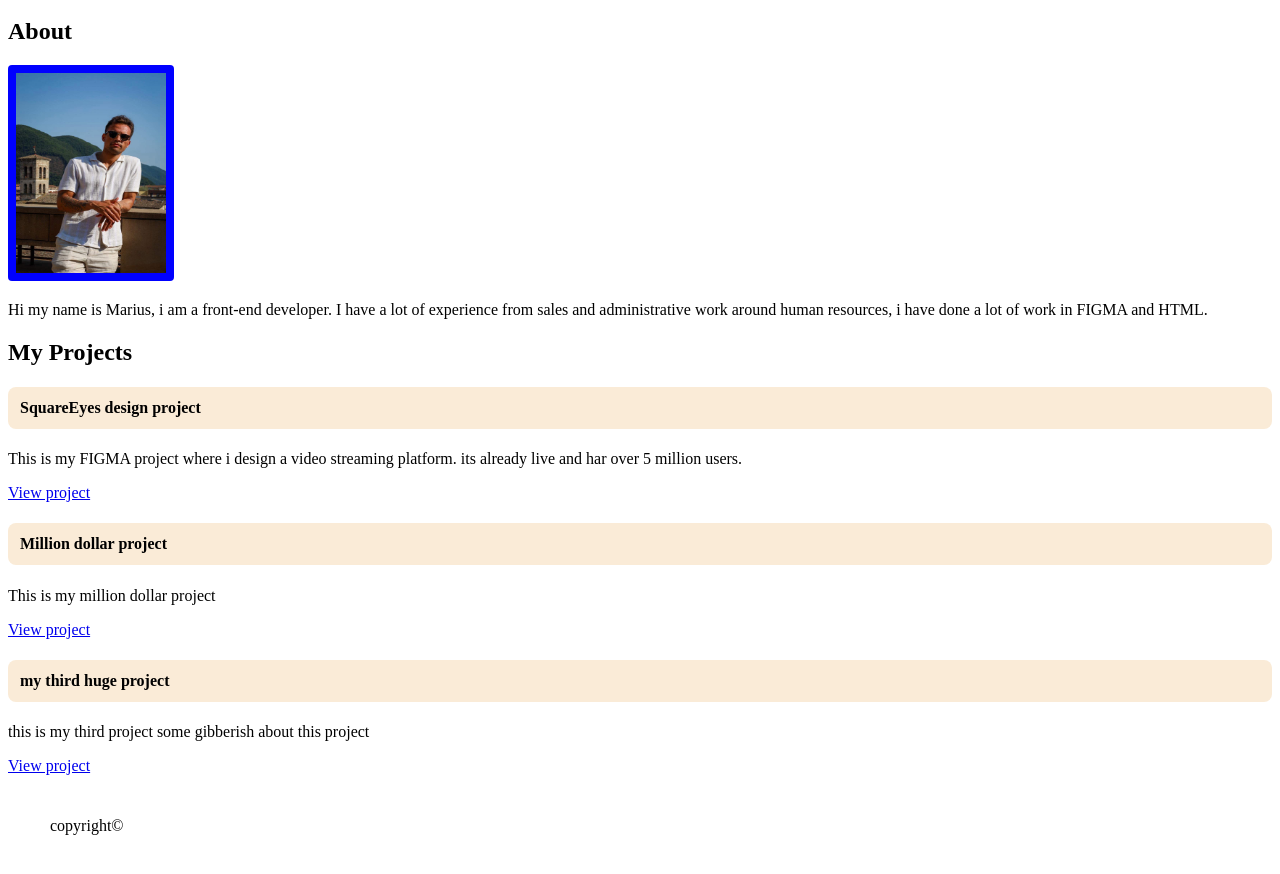
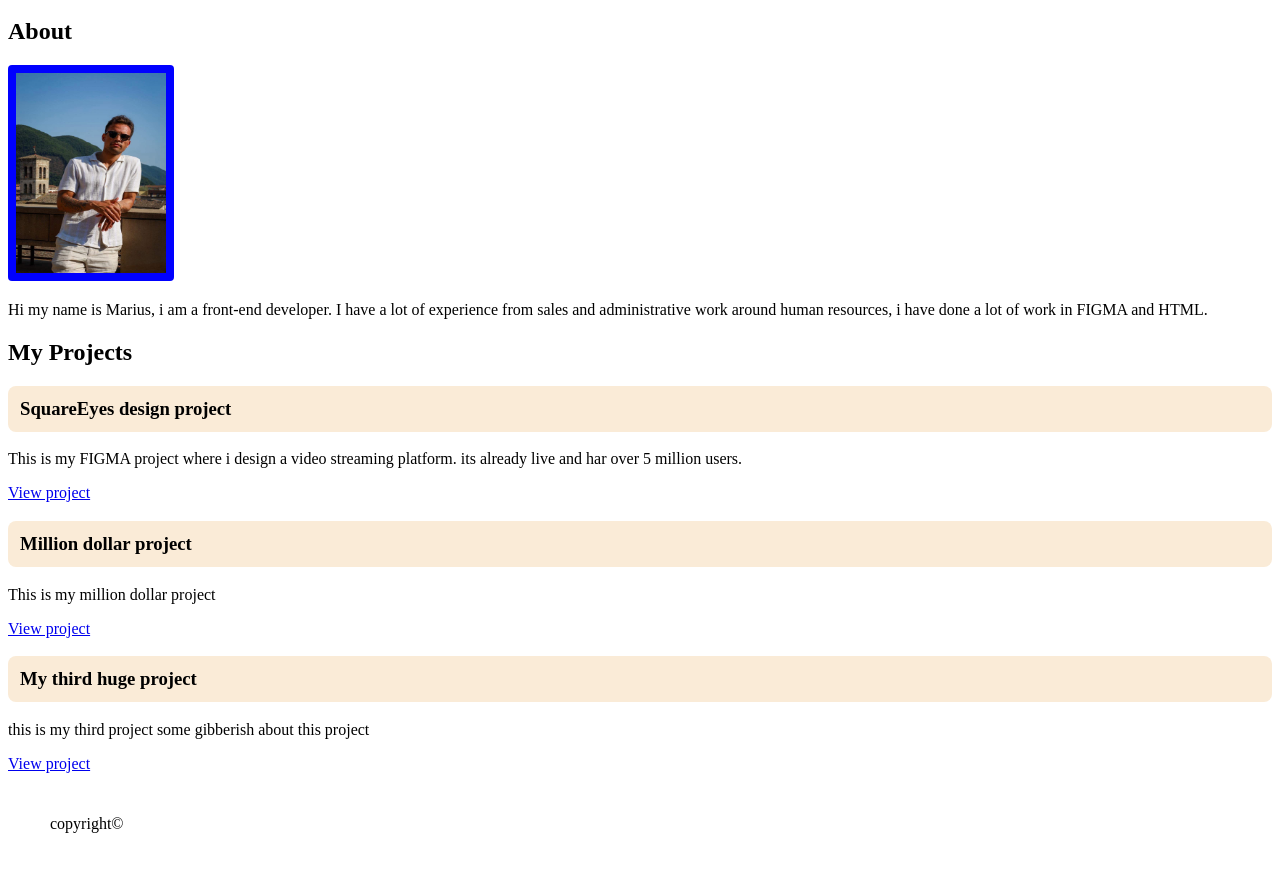
Before and after one commit to marroe01284/week-1-html, a plain HTML site: page portofolio.html in a window 1280 px wide. Shown: the part 136-1010 px from the top of the page. Drawn offline with Linux system fonts and the light colour scheme.

Commit message:
added footer and styles

```diff
--- a/portofolio.html
+++ b/portofolio.html
@@ -21,19 +21,19 @@
     <nav>
         <ul>
             <li>
-                <a href="">About</a>
+                <a href="#About">About</a>
             </li>
             <li>
-                <a href="">Projects</a>
+                <a href="#Projects">Projects</a>
             </li>
             <li>
-                <a href="">Contact</a>
+                <a href="#Contact">Contact</a>
             </li>
         </ul>
     </nav>
 </header>
     <main>
-        <section>
+        <section id="About">
             <h2>
                 About
             </h2>
@@ -49,32 +49,33 @@
                 administrative work around human resources, i have done a lot of work in FIGMA and HTML.
             </p>
         </section>
-        <section>
+        <section id="Projects">
             <h2>
                 My Projects
             </h2>
-           <h4 style="
+           <h3 style="
                     background-color: antiquewhite;
                     border-radius: 8px;
                      padding: 12px;"
            >
                SquareEyes design project
-           </h4>
+           </h3>
             <p>
                 This is my FIGMA project where i design a video streaming platform. its already live and har over 5
                 million users.
             </p>
             <a
-                    href="https://www.figma.com/file/F5MwEPdOFLjPjV3o5JSGAZ/Tasty-Trip?type=design&node-id=0%3A1&mode=design&t=Tx2exno4ADjIIp4x-1" target="_blank">
-                View project
+                    href="https://www.figma.com/file/F5MwEPdOFLjPjV3o5JSGAZ/Tasty-Trip?type=design&node-id=0%3A1&mode=design&t=Tx2exno4ADjIIp4x-1"
+                    target="_blank">
+            View project
             </a>
-            <h4 style="
+            <h3 style="
                          background-color: antiquewhite;
                          border-radius: 8px;
                          padding: 12px;"
             >
                 Million dollar project
-            </h4>
+            </h3>
             <p>
                 This is my million dollar project
             </p>
@@ -82,13 +83,12 @@
                     href="https://www.figma.com/file/KqINAE7FWWZrVKRT2fEbGa/Design-project-CA-SQUARE-EYES?type=design&node-id=14%3A2&mode=design&t=Tx2exno4ADjIIp4x-1" target="_blank">
                     View project
             </a>
-            <h4 style="
+            <h3 style="
                     background-color: antiquewhite;
                     border-radius: 8px;
-                    padding: 12px;"
-            >
-                my third huge project
-            </h4>
+                    padding: 12px;">
+                My third huge project
+            </h3>
             <p>
                 this is my third project some gibberish about this project
             </p>
```
